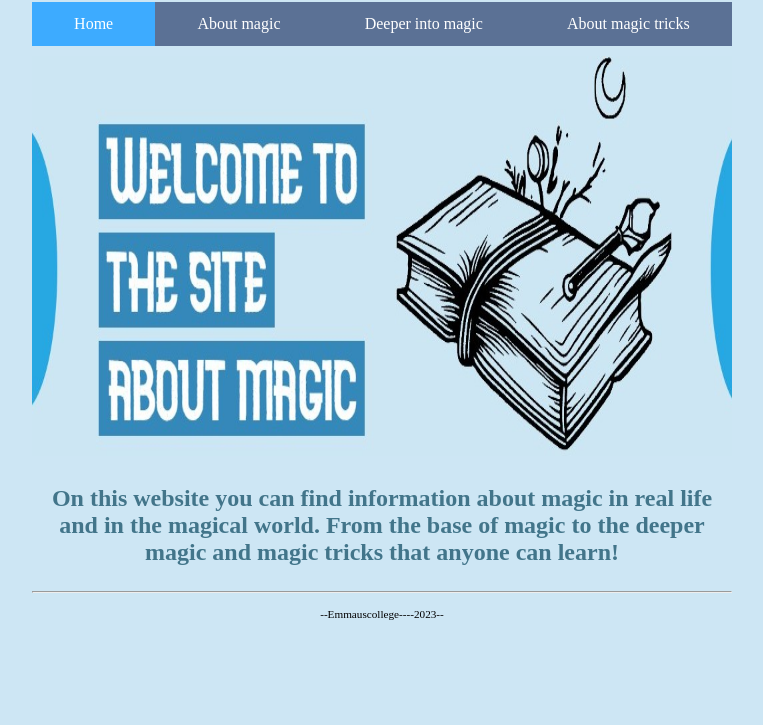
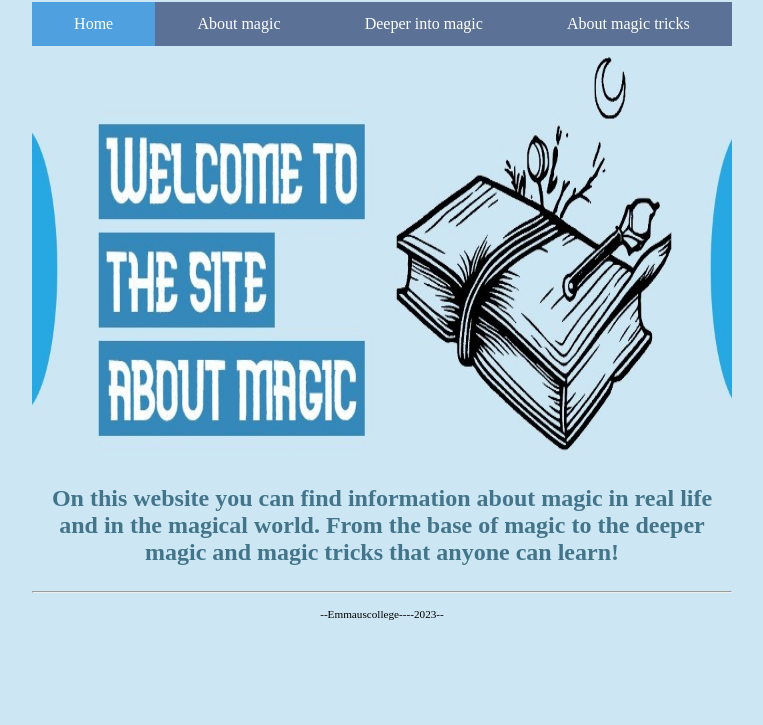
Before and after one commit to emmaus-4h/website-4hin2-wilson, a plain HTML site: page index.html in a window 1280 px wide. Shown: the part 75-800 px from the top of the page, without its empty margins (258-1021 px from the left). Drawn offline with Linux system fonts and the light colour scheme.

```diff
--- a/style.css
+++ b/style.css
@@ -94,13 +94,13 @@ h1, h2, h3 {
 
 
 a {
-    color: #002aff;
+    color: #ffffff;
     text-decoration: none;
 }
 
 
 a:hover {
-  color:#001157;
+  color:#86dafd;
     text-decoration: underline;
 }
 
@@ -134,11 +134,11 @@ nav li a {
 
 
 nav li a:hover {
-    background-color: #009da8;
+    background-color: #3b8cc9;
 }
 
 .active {
-  background-color: #3dabff;
+  background-color: #4ea0df;
 }
 
 
```
